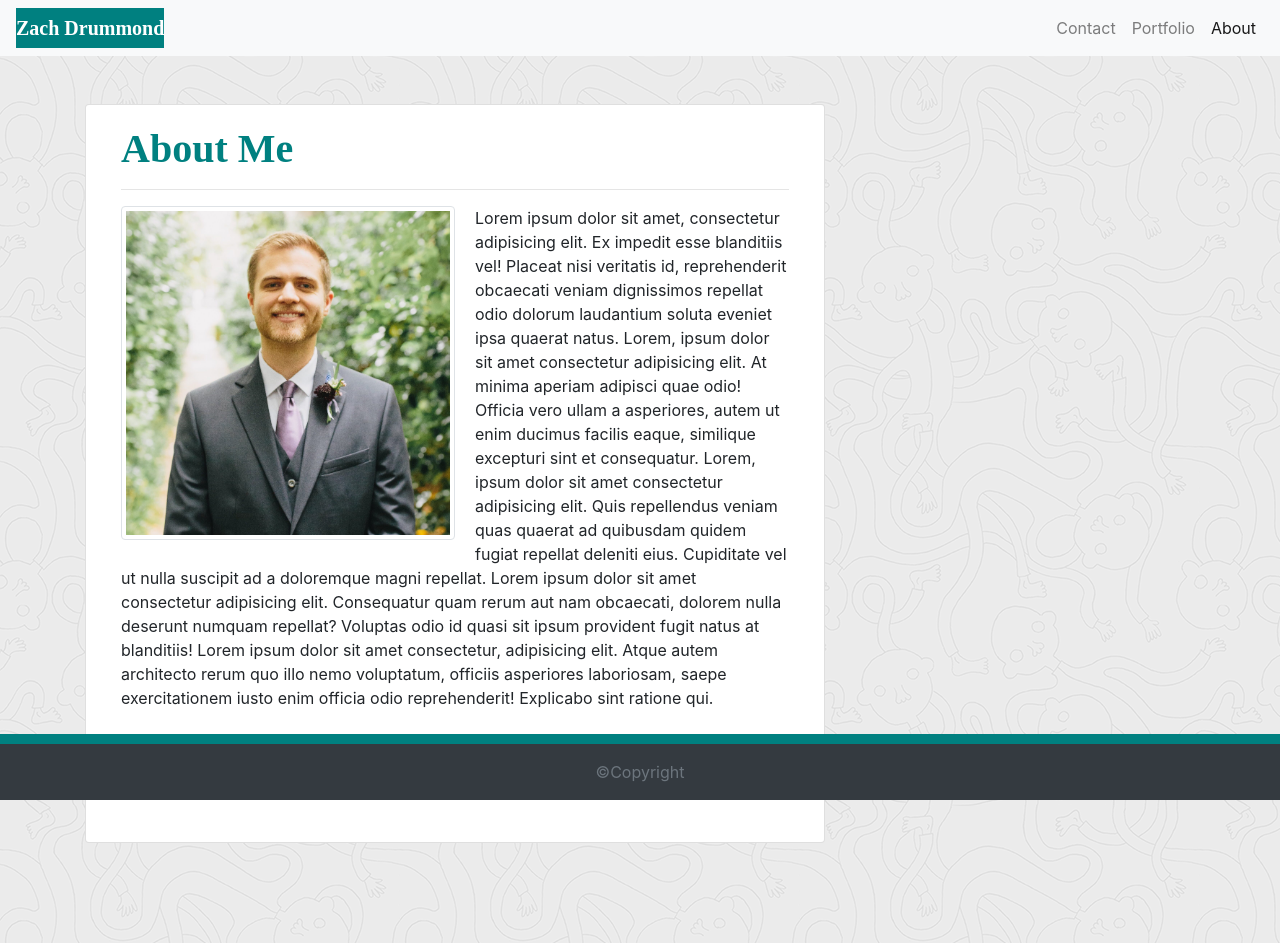
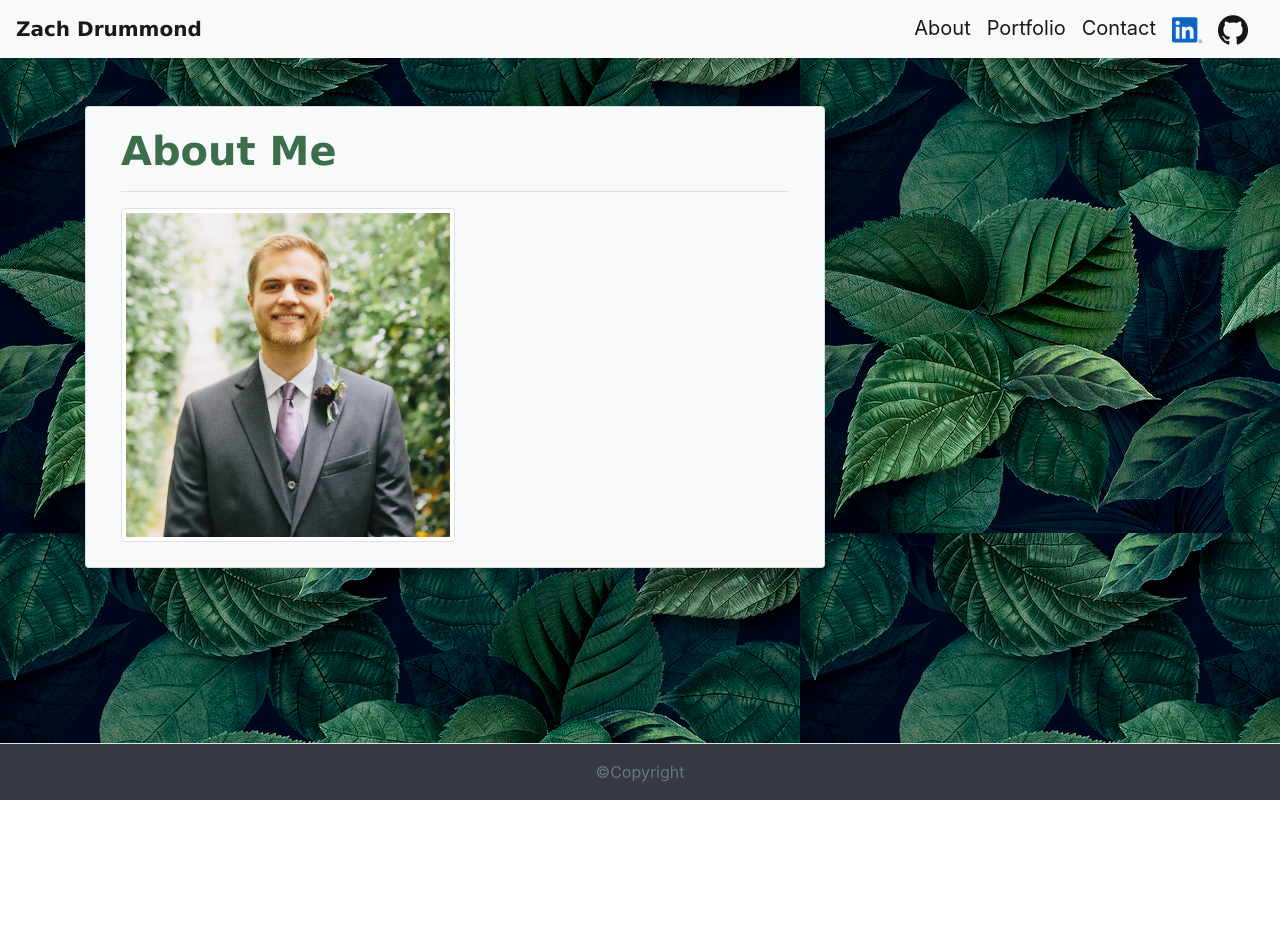
Before and after one commit to zachdrummond/portfolio-update-1, a plain HTML site: page index.html in a window 1280 px wide. After the commit the page ends 800 px from the top, so only its background shows below. Drawn offline with nearby package versions, Linux system fonts and the light colour scheme.

Commit message:
Many changes

```diff
--- a/index.html
+++ b/index.html
@@ -25,7 +25,7 @@
   <body>
     <!-- Navigation Bar -->
     <nav class="navbar navbar-expand-lg navbar-light bg-light">
-      <a class="navbar-brand font-weight-bold serif" href="#">Zach Drummond</a>
+      <a id="name" class="navbar-brand font-weight-bold font">Zach Drummond</a>
       <button
         class="navbar-toggler"
         type="button"
@@ -41,11 +41,30 @@
       <!-- Navigation Bar - Contact, Portfolio, About -->
       <div class="collapse navbar-collapse text-right" id="navbarMenu">
         <div class="navbar-nav ml-auto">
-          <a class="nav-link" href="./contact.html">Contact</a>
-          <a class="nav-link" href="./portfolio.html">Portfolio</a>
-          <a class="nav-link active" href="./index.html"
-            >About<span class="sr-only">(current)</span></a
+          <a class="navbar-brand" href="./index.html">About</a>
+          <a class="navbar-brand" href="./portfolio.html">Portfolio</a>
+          <a class="navbar-brand" href="./contact.html">Contact</a>
+          <a
+            class="navbar-brand"
+            href="https://www.linkedin.com/in/zachdrummond/"
           >
+            <img
+              src="./images/LI-Bug.svg.original.svg"
+              width="30"
+              height="30"
+              alt="LinkedIn Profile"
+              loading="lazy"
+            />
+          </a>
+          <a class="navbar-brand" href="https://github.com/zachdrummond">
+            <img
+              src="./images/GitHub-Mark-120px-plus.png"
+              width="30"
+              height="30"
+              alt="LinkedIn Profile"
+              loading="lazy"
+            />
+          </a>
         </div>
       </div>
     </nav>
@@ -53,12 +72,12 @@
     <main>
       <!-- Contact Card -->
       <div class="container">
-        <div class="card col-md-8 mt-5">
+        <div class="card col-md-8 mt-5 bg-light">
           <div class="card-body">
             <!-- Header - About Me -->
             <div class="row" id="row1">
               <div class="col-sm-12" id="Header">
-                <h1 class="card-title font-weight-bold serif">About Me</h1>
+                <h1 class="card-title font-weight-bold font">About Me</h1>
                 <hr />
               </div>
             </div>
@@ -72,42 +91,7 @@
                   alt="Head Shot of Zach Drummond"
                   id="aboutMeImg"
                 />
-                <p>
-                  Lorem ipsum dolor sit amet, consectetur adipisicing elit. Ex
-                  impedit esse blanditiis vel! Placeat nisi veritatis id,
-                  reprehenderit obcaecati veniam dignissimos repellat odio
-                  dolorum laudantium soluta eveniet ipsa quaerat natus. Lorem,
-                  ipsum dolor sit amet consectetur adipisicing elit. At minima
-                  aperiam adipisci quae odio! Officia vero ullam a asperiores,
-                  autem ut enim ducimus facilis eaque, similique excepturi sint
-                  et consequatur. Lorem, ipsum dolor sit amet consectetur
-                  adipisicing elit. Quis repellendus veniam quas quaerat ad
-                  quibusdam quidem fugiat repellat deleniti eius. Cupiditate vel
-                  ut nulla suscipit ad a doloremque magni repellat. Lorem ipsum
-                  dolor sit amet consectetur adipisicing elit. Consequatur quam
-                  rerum aut nam obcaecati, dolorem nulla deserunt numquam
-                  repellat? Voluptas odio id quasi sit ipsum provident fugit
-                  natus at blanditiis! Lorem ipsum dolor sit amet consectetur,
-                  adipisicing elit. Atque autem architecto rerum quo illo nemo
-                  voluptatum, officiis asperiores laboriosam, saepe
-                  exercitationem iusto enim officia odio reprehenderit!
-                  Explicabo sint ratione qui.
-                  <br />
-                  <br />
-
-                  <!-- Social Media Links -->
-                  Social Media Links
-                  <br /><a
-                    href="https://www.linkedin.com/in/zachdrummond/"
-                    target="_blank"
-                    >LinkedIn</a
-                  >
-                  <br /><a
-                    href="https://github.com/zachdrummond"
-                    target="_blank"
-                    >GitHub</a
-                  >
-                </p>
+                <p></p>
               </div>
             </div>
           </div>
@@ -122,12 +106,14 @@
       </div>
     </footer>
 
-    <!-- Links to getboostrap.com JavaScript -->
+    <!-- Link to jQuery -->
     <script
-      src="https://code.jquery.com/jquery-3.5.1.slim.min.js"
-      integrity="sha384-DfXdz2htPH0lsSSs5nCTpuj/zy4C+OGpamoFVy38MVBnE+IbbVYUew+OrCXaRkfj"
+      src="https://code.jquery.com/jquery-3.5.1.min.js"
+      integrity="sha256-9/aliU8dGd2tb6OSsuzixeV4y/faTqgFtohetphbbj0="
       crossorigin="anonymous"
     ></script>
+
+    <!-- Links to getboostrap.com JavaScript -->
     <script
       src="https://cdn.jsdelivr.net/npm/popper.js@1.16.1/dist/umd/popper.min.js"
       integrity="sha384-9/reFTGAW83EW2RDu2S0VKaIzap3H66lZH81PoYlFhbGU+6BZp6G7niu735Sk7lN"
--- a/style.css
+++ b/style.css
@@ -1,22 +1,21 @@
 /* A body tag selector that adds the background image to each page */
 body {
-  background-image: url(./images/ignasi_pattern_s.png);
+  background-image: url(./images/green.jpg);
 }
 
 /* A class selector that changes the font to serif */
-.serif {
-  font-family: serif !important;
-}
-
-/* A class selector that changes the Navigation Bar's background and font color */
-.navbar-brand {
-  background-color: teal !important;
-  color: white !important;
+.font {
+  font-family: Verdana, Geneva, Tahoma, sans-serif !important;
 }
 
 /* An id selector that changes the color of the header in the card */
 #Header {
-  color: teal !important;
+  color: #3c6e4b !important;
+}
+
+.color {
+  background-color: #3c6e4b !important;
+  border-color: #315b44 !important;
 }
 
 /* A class selector that sets the margin for all the images on the Portfolio Page */
@@ -37,9 +36,3 @@ body {
 main {
   margin-bottom: 100px !important;
 }
-
-/* A class selector that changes the border top of the footer */
-.border-top {
-  border-width: 10px !important;
-  border-color: teal !important;
-}
```
Also changed, not shown: contact.html (+32 -11 lines), portfolio.html (+31 -10 lines), images/GitHub-Mark-120px-plus.png (added), images/LI-Bug.svg.original.svg (added), images/green.jpg (added), images/ignasi_pattern_s.png (deleted), 1 other file.
